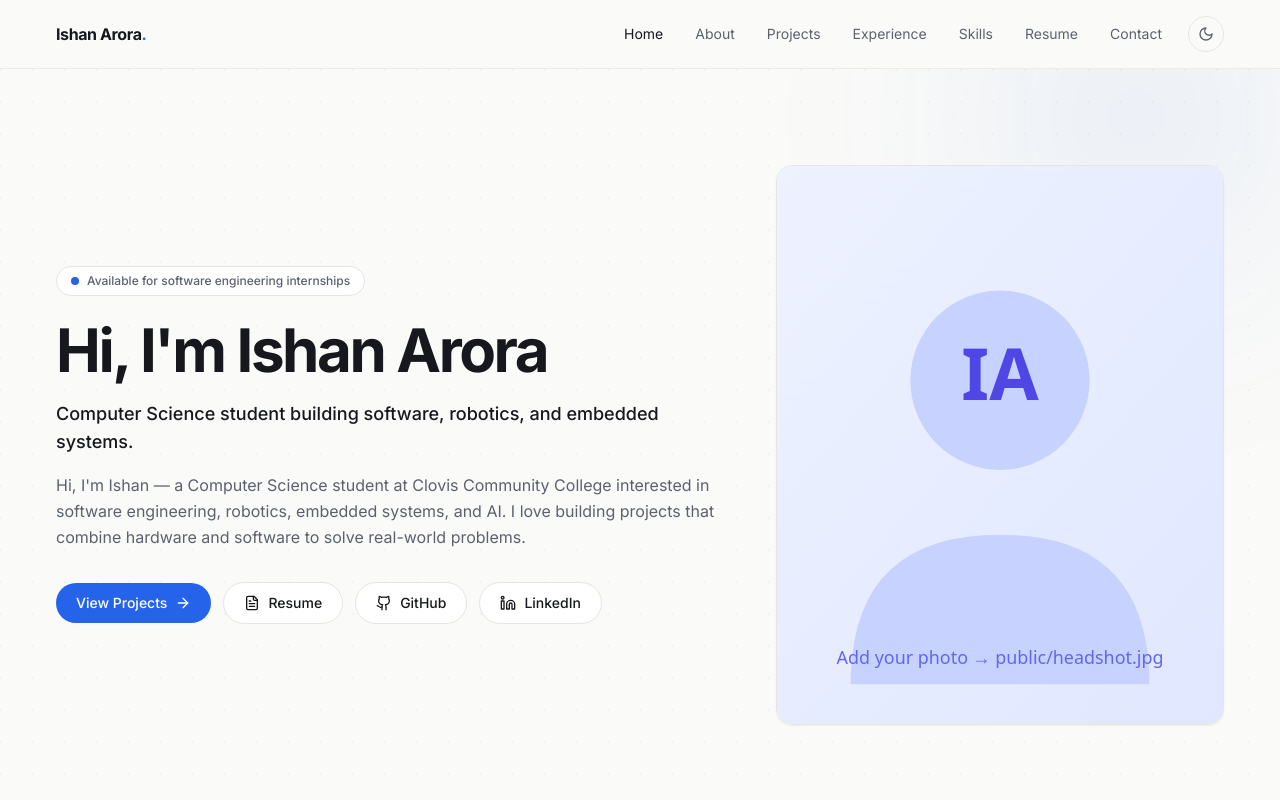
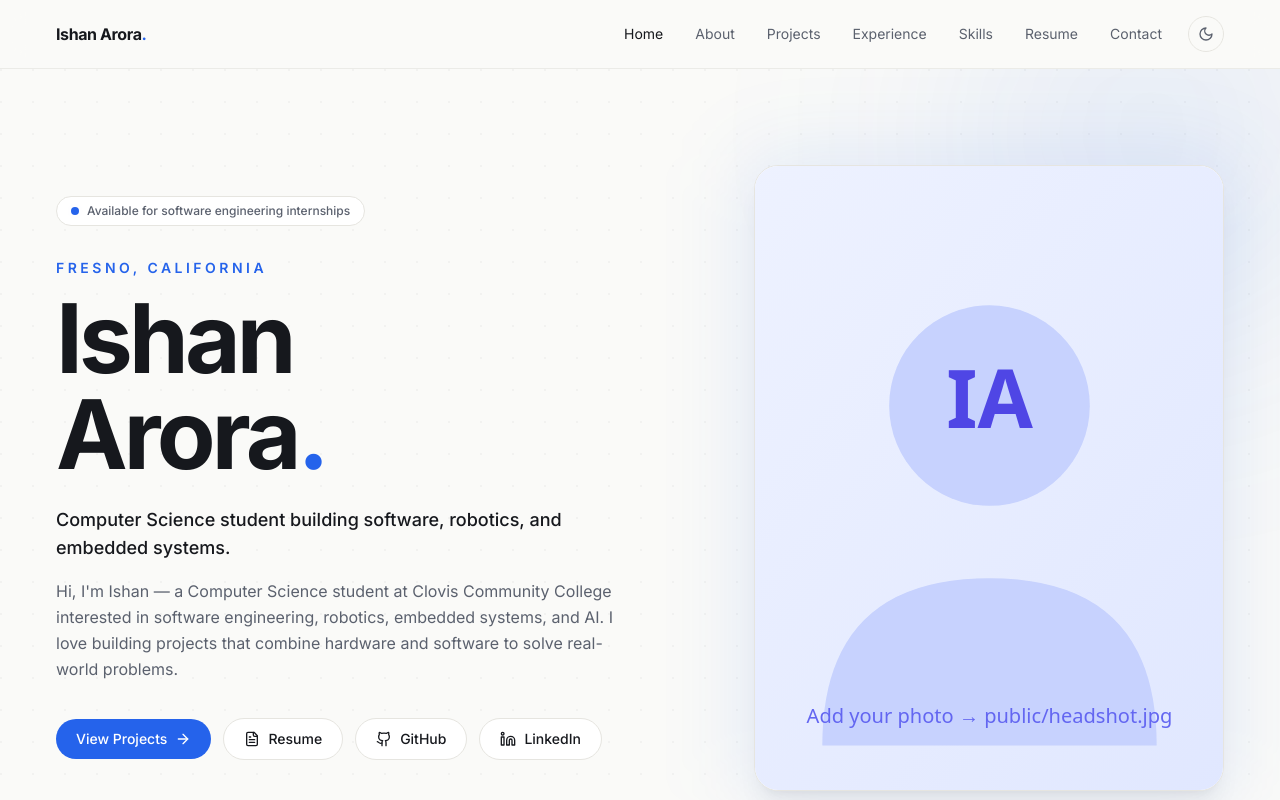
Before and after one commit to Ishanarora35/portfolio, a Next.js app: page / in a window 1280 px wide. Shown: the top 800 px of the page. Built offline with nearby package versions, Linux system fonts and the light colour scheme.

Commit message:
Add files via upload

```diff
--- a/src/components/Hero.tsx
+++ b/src/components/Hero.tsx
@@ -10,22 +10,21 @@ import { site } from "@/data/site";
 export default function Hero() {
   return (
     <div className="relative overflow-hidden border-b border-line/70">
-      {/* Subtle dotted texture + soft accent wash */}
       <div aria-hidden className="bg-grid pointer-events-none absolute inset-0 opacity-70" />
       <div
         aria-hidden
-        className="pointer-events-none absolute -top-24 right-0 h-72 w-72 rounded-full bg-accent/10 blur-[120px]"
+        className="pointer-events-none absolute -top-32 -right-16 h-96 w-96 rounded-full bg-accent/10 blur-[130px]"
       />
 
-      <Section className="relative pt-16 pb-16 sm:pt-24 sm:pb-24">
-        <div className="grid items-center gap-12 lg:grid-cols-[1.5fr_1fr]">
+      <Section className="relative pt-16 pb-20 sm:pt-24 sm:pb-28">
+        <div className="grid items-center gap-10 lg:grid-cols-[1.35fr_1fr] lg:gap-16">
           {/* Left: copy */}
           <div>
             <motion.div
               initial={{ opacity: 0, y: 10 }}
               animate={{ opacity: 1, y: 0 }}
               transition={{ duration: 0.5 }}
-              className="mb-6 inline-flex items-center gap-2 rounded-full border border-line bg-card px-3.5 py-1.5 text-xs font-medium text-muted"
+              className="mb-8 inline-flex items-center gap-2 rounded-full border border-line bg-card px-3.5 py-1.5 text-xs font-medium text-muted"
             >
               <span className="relative flex h-2 w-2">
                 <span className="absolute inline-flex h-full w-full animate-ping rounded-full bg-accent/60" />
@@ -34,20 +33,32 @@ export default function Hero() {
               Available for software engineering internships
             </motion.div>
 
+            <motion.p
+              initial={{ opacity: 0, y: 14 }}
+              animate={{ opacity: 1, y: 0 }}
+              transition={{ duration: 0.5 }}
+              className="mb-3 text-sm font-semibold uppercase tracking-[0.25em] text-accent"
+            >
+              {site.location}
+            </motion.p>
+
             <motion.h1
-              initial={{ opacity: 0, y: 16 }}
+              initial={{ opacity: 0, y: 18 }}
               animate={{ opacity: 1, y: 0 }}
               transition={{ duration: 0.6, delay: 0.05 }}
-              className="max-w-3xl text-4xl font-bold leading-[1.03] tracking-tightest text-ink sm:text-6xl"
+              className="text-6xl font-bold leading-[0.92] tracking-tightest text-ink sm:text-8xl"
             >
-              Hi, I&apos;m Ishan Arora
+              Ishan
+              <br />
+              Arora
+              <span className="text-accent">.</span>
             </motion.h1>
 
             <motion.p
               initial={{ opacity: 0, y: 16 }}
               animate={{ opacity: 1, y: 0 }}
               transition={{ duration: 0.6, delay: 0.12 }}
-              className="mt-5 max-w-2xl text-lg font-medium text-ink"
+              className="mt-6 max-w-xl text-lg font-medium text-ink"
             >
               {site.role}
             </motion.p>
@@ -56,7 +67,7 @@ export default function Hero() {
               initial={{ opacity: 0, y: 16 }}
               animate={{ opacity: 1, y: 0 }}
               transition={{ duration: 0.6, delay: 0.18 }}
-              className="mt-4 max-w-2xl text-base leading-relaxed text-muted"
+              className="mt-4 max-w-xl text-base leading-relaxed text-muted"
             >
               {site.intro}
             </motion.p>
@@ -65,7 +76,7 @@ export default function Hero() {
               initial={{ opacity: 0, y: 16 }}
               animate={{ opacity: 1, y: 0 }}
               transition={{ duration: 0.6, delay: 0.24 }}
-              className="mt-8 flex flex-wrap items-center gap-3"
+              className="mt-9 flex flex-wrap items-center gap-3"
             >
               <Button href="/projects">
                 View Projects <ArrowRight size={16} />
@@ -82,19 +93,23 @@ export default function Hero() {
             </motion.div>
           </div>
 
-          {/* Right: photo */}
+          {/* Right: large portrait */}
           <motion.div
-            initial={{ opacity: 0, scale: 0.96 }}
+            initial={{ opacity: 0, scale: 0.97 }}
             animate={{ opacity: 1, scale: 1 }}
             transition={{ duration: 0.6, delay: 0.15 }}
-            className="mx-auto w-full max-w-xs lg:max-w-none"
+            className="relative mx-auto w-full max-w-sm lg:max-w-none"
           >
-            <div className="relative aspect-[4/5] overflow-hidden rounded-2xl border border-line bg-card shadow-sm">
+            <div
+              aria-hidden
+              className="absolute -inset-3 -z-10 rounded-[28px] bg-accent/10 blur-2xl"
+            />
+            <div className="relative aspect-[3/4] overflow-hidden rounded-3xl border border-line bg-card shadow-xl shadow-ink/5">
               <Image
                 src={site.headshot}
                 alt="Ishan Arora"
                 fill
-                sizes="(max-width: 1024px) 320px, 400px"
+                sizes="(max-width: 1024px) 384px, 460px"
                 className="object-cover"
                 priority
               />
```
